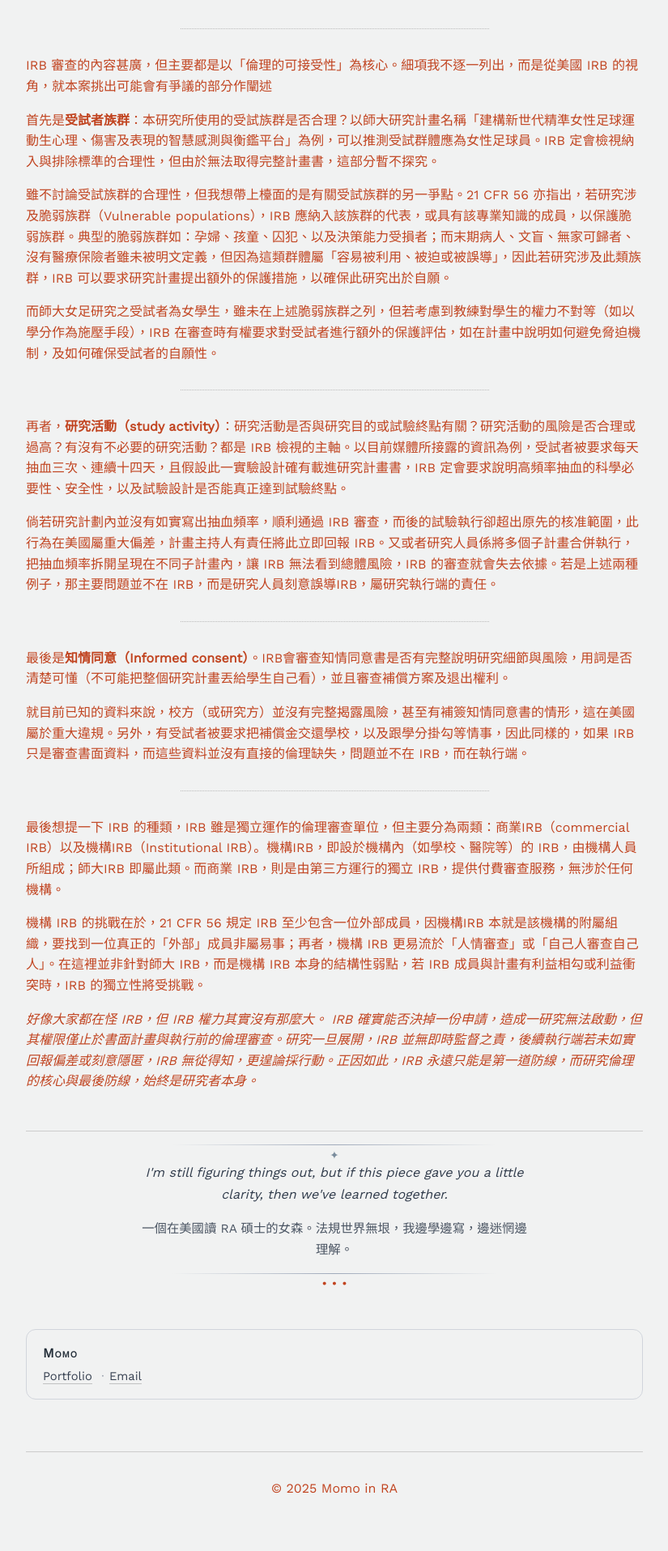
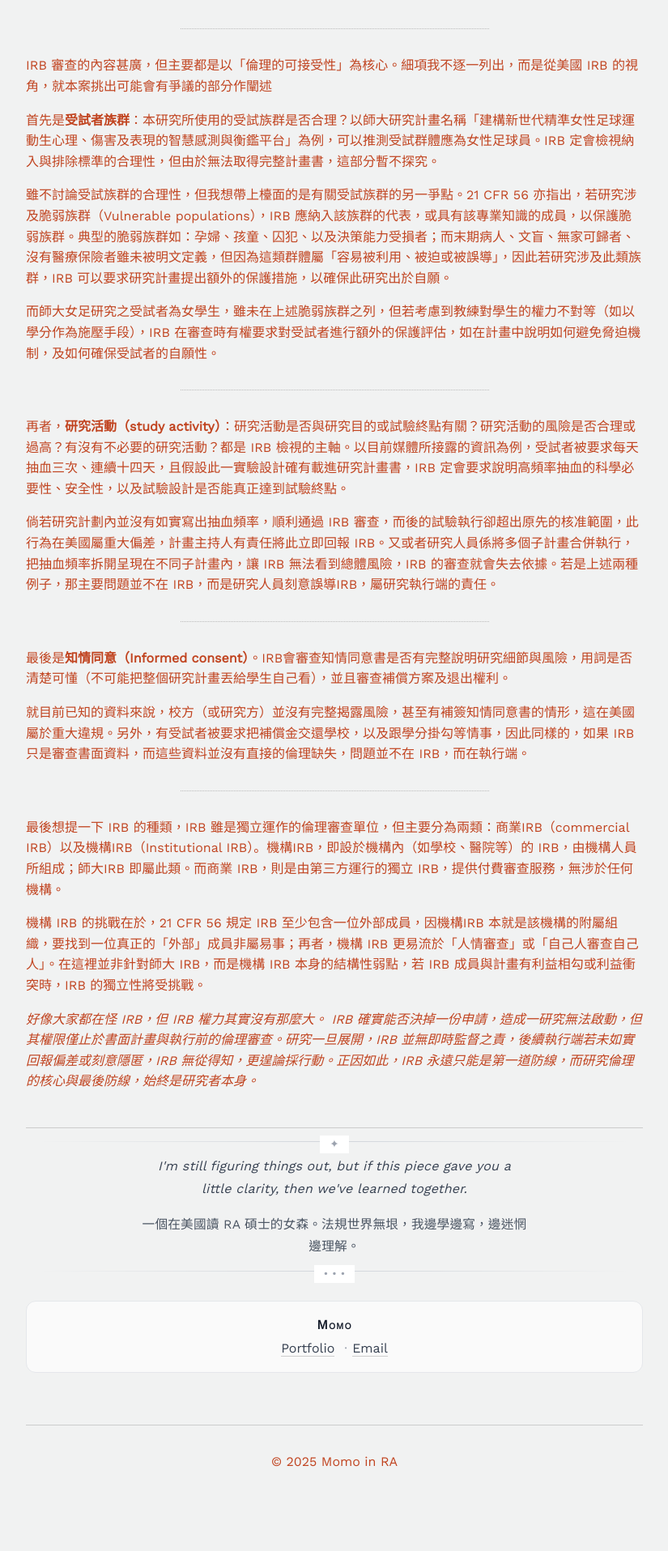
Before and after one commit to MomoInRA/github.io, a Jekyll site: the page built from _posts/2025-07-29-The-Role-and-Limits-of-IRBs.md, in a window 1280 px wide. Shown: the part 3436-5351 px from the top of the page at 81% size, without its empty margins (227-1052 px from the left). Built offline with Jekyll 4.4.1, drawn with Linux system fonts in a browser that asks for light colours; after the commit the page ends 5318 px from its top, so only the background shows below that.

Commit message:
Update style.css

```diff
--- a/assets/css/style.css
+++ b/assets/css/style.css
@@ -158,76 +158,82 @@ hr {
   text-transform: uppercase; /* 全大寫（Jul → JUL）可以更有雜誌感 */
 }
 
-/* --- Closing 引文 --- */
-.post-epilogue {
-  margin-top: 3rem;
+/* --- Closing（引用雜誌風，增強版） --- */
+.post-epilogue{
+  margin-top: 2.75rem;
+  margin-bottom: 1.25rem;
   text-align: center;
 }
-.post-epilogue__rule {
+.post-epilogue__rule{
+  position: relative;
   height: 1px;
-  background: linear-gradient(to right, transparent, #a0aabb, transparent);
-  margin: 0 auto 1.25rem auto;
-  max-width: 400px;
+  background: linear-gradient(to right, transparent, #d1d5db, transparent);
+  margin: 0 0 1rem 0;
 }
-.post-epilogue__glyph {
-  color: #7a8c9d;
+.post-epilogue__rule--bottom{
+  margin: 1rem 0 0 0;
+}
+.post-epilogue__glyph,
+.post-epilogue__dot{
+  position: relative;
+  top: -0.7em;
+  display: inline-block;
   padding: 0 .75rem;
   font-size: .85rem;
-  background: transparent; /* 去掉白底 */
+  color: #9ca3af;
+  background: #fff; /* 若你的背景不是純白，改成相同底色 */
 }
-.post-epilogue__quote {
+.post-epilogue__quote{
   margin: 0 auto;
-  max-width: 48ch;
-  line-height: 1.7;
+  max-width: 48ch;          /* 縮小欄寬 → 更像雜誌引文 */
+  line-height: 1.75;
+  color: #374151;
   font-size: 1rem;
-  color: #2f3a4a;         /* 深灰藍 */
   font-style: italic;
+  letter-spacing: .01em;
 }
-.post-epilogue__zh {
+.post-epilogue__zh{
   margin-top: .5rem;
-  font-style: normal;     /* 中文用正常字體 */
+  font-style: normal;       /* 英文保留 italic，中文改回正常字形 */
   color: #4b5563;
-  font-size: .96rem;
+  font-size: .98rem;
 }
 
-/* --- 作者資訊卡 --- */
-.author-card {
-  margin-top: 2rem;
+/* --- 作者資訊卡片（簡潔、與內文區隔） --- */
+.author-card{
+  margin-top: 1.25rem;
   padding: 1rem 1.25rem;
-  border: 1px solid #d1d5dc; /* 灰邊框 */
-  background: transparent;   /* 無白底，跟頁面融合 */
+  border: 1px solid #e5e7eb;
   border-radius: 12px;
-  display: flex;
-  align-items: center;
-  gap: 1rem;
+  background: #fafafa;
 }
-.author-card__avatar {
-  width: 50px;
-  height: 50px;
-  object-fit: cover;
-  background: #e5e7eb;
-}
-.author-card__avatar.is-circle { border-radius: 50%; }
-.author-card__avatar.is-square { border-radius: 8px; }
-
-.author-card__meta {
+.author-card__meta{
   display: flex;
   flex-direction: column;
   gap: .25rem;
+  align-items: center;
+  text-align: center;
 }
-.author-card__name {
-  color: #1f2a35;
+.author-card__name{
   font-variant-caps: small-caps;
-  letter-spacing: .05em;
+  letter-spacing: .06em;
+  color: #111827;
 }
-.author-card__links {
-  font-size: .92rem;
+.author-card__links a{
+  text-decoration: none;
+  border-bottom: 1px solid rgba(0,0,0,.18);
   color: #374151;
 }
-.author-card__links a {
-  color: inherit;
-  text-decoration: none;
-  border-bottom: 1px solid rgba(0,0,0,.2);
+.author-card__links a:hover{
+  border-bottom-color: currentColor;
 }
-.author-card__links a:hover { border-bottom-color: currentColor; }
-.author-card .middot { margin: 0 .4rem; color: #9ca3af; }
+.author-card .middot{
+  margin: 0 .4rem;
+  color: #9ca3af;
+}
+
+/* 手機優化 */
+@media (max-width: 640px){
+  .post-epilogue__quote{ max-width: 32ch; font-size: .98rem; }
+  .author-card{ padding: .9rem 1rem; }
+}
```
